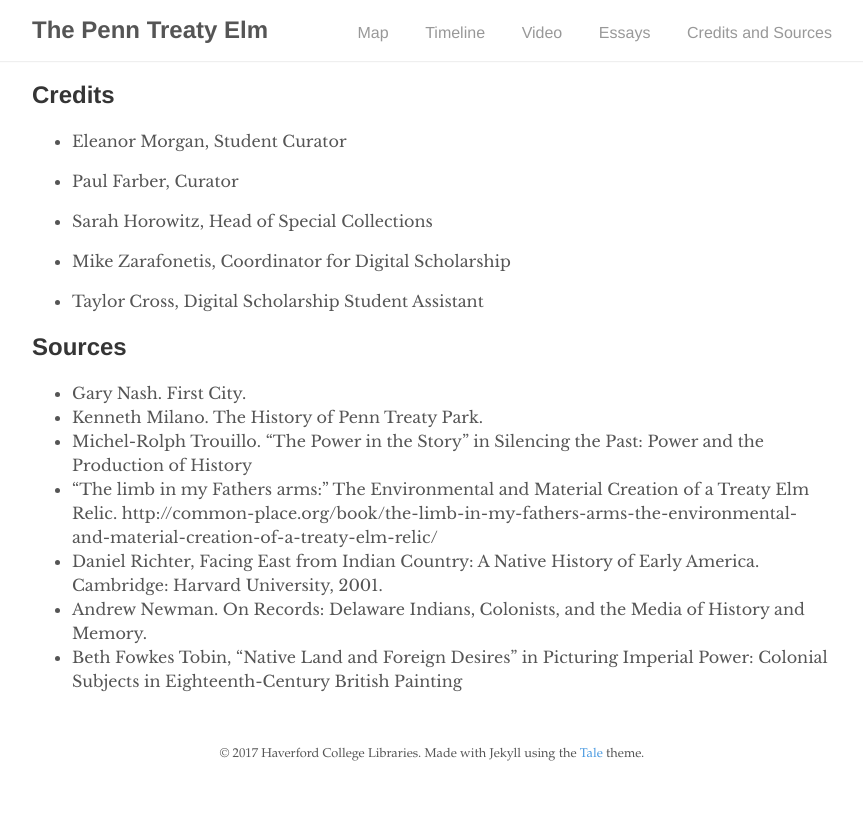
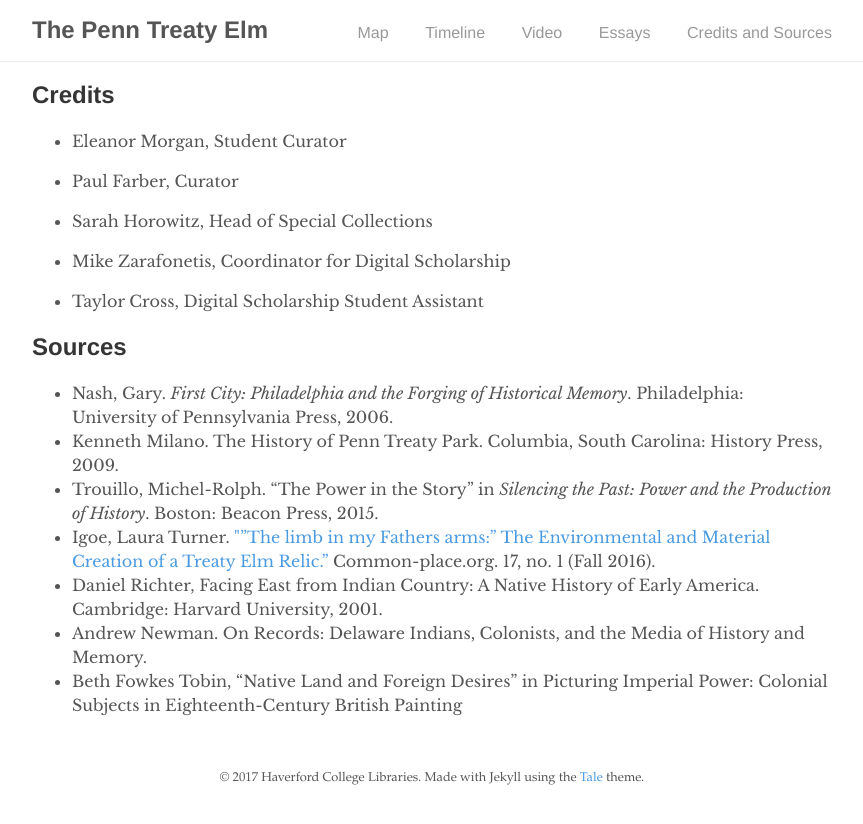
Before and after one commit to mzarafon/penn-treaty-elm, a Jekyll site: the page built from credits-and-sources.md, in a window 1280 px wide. Shown: the top 824 px of the page, without its empty margins (208-1071 px from the left). Built offline with Jekyll 4.4.1, drawn with Linux system fonts in a browser that asks for light colours; our own code applies the rules of GitHub Pages for plain Markdown files.

Commit message:
Update credits-and-sources.md

```diff
--- a/credits-and-sources.md
+++ b/credits-and-sources.md
@@ -12,10 +12,10 @@
 
 ## Sources
 
-- Gary Nash. First City.
-- Kenneth Milano. The History of Penn Treaty Park.
-- Michel-Rolph Trouillo. “The Power in the Story” in Silencing the Past: Power and the Production of History
-- “The limb in my Fathers arms:” The Environmental and Material Creation of a Treaty Elm Relic. http://common-place.org/book/the-limb-in-my-fathers-arms-the-environmental-and-material-creation-of-a-treaty-elm-relic/
+- Nash, Gary. _First City: Philadelphia and the Forging of Historical Memory_. Philadelphia: University of Pennsylvania Press, 2006.
+- Kenneth Milano. The History of Penn Treaty Park. Columbia, South Carolina: History Press, 2009.
+- Trouillo, Michel-Rolph. “The Power in the Story” in _Silencing the Past: Power and the Production of History_. Boston: Beacon Press, 2015.
+- Igoe, Laura Turner. [""The limb in my Fathers arms:" The Environmental and Material Creation of a Treaty Elm Relic."](http://common-place.org/book/the-limb-in-my-fathers-arms-the-environmental-and-material-creation-of-a-treaty-elm-relic/) Common-place.org. 17, no. 1 (Fall 2016).
 - Daniel Richter, Facing East from Indian Country: A Native History of Early America. Cambridge: Harvard University, 2001.
 - Andrew Newman. On Records: Delaware Indians, Colonists, and the Media of History and Memory.
 - Beth Fowkes Tobin, “Native Land and Foreign Desires” in Picturing Imperial Power: Colonial Subjects in Eighteenth-Century British Painting
```
